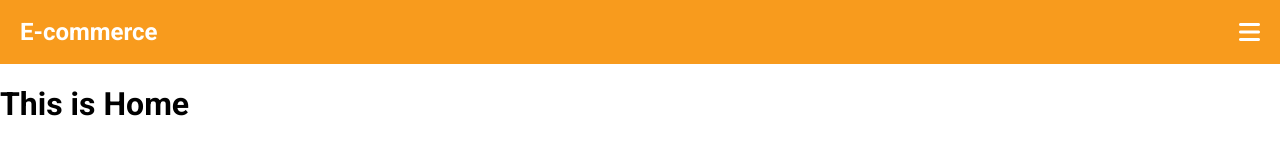
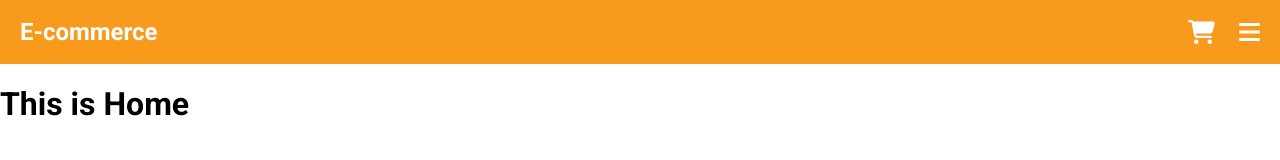
Before and after one commit to errami01/e-shop, a React (Create React App) app: page / in a window 1280 px wide. Shown: the top 160 px of the page. Built offline with nearby package versions, Linux system fonts and the light colour scheme.

Commit message:
add cart icon and align it to the right

```diff
--- a/src/components/Header.css
+++ b/src/components/Header.css
@@ -11,3 +11,7 @@
     padding: 20px;
     background-color: var(--first-Color);
 }
+.fa-cart-shopping{
+    margin-left: auto;
+    margin-right: 24px;
+}
--- a/src/components/Header.js
+++ b/src/components/Header.js
@@ -3,6 +3,7 @@ export default function Header(){
     return(
         <header className="header-container">
             <div className='logo'>E-commerce</div>
+            <i class="fa-solid fa-cart-shopping"></i>
             <i class="fa-solid fa-bars"></i>
         </header>
     )
```
